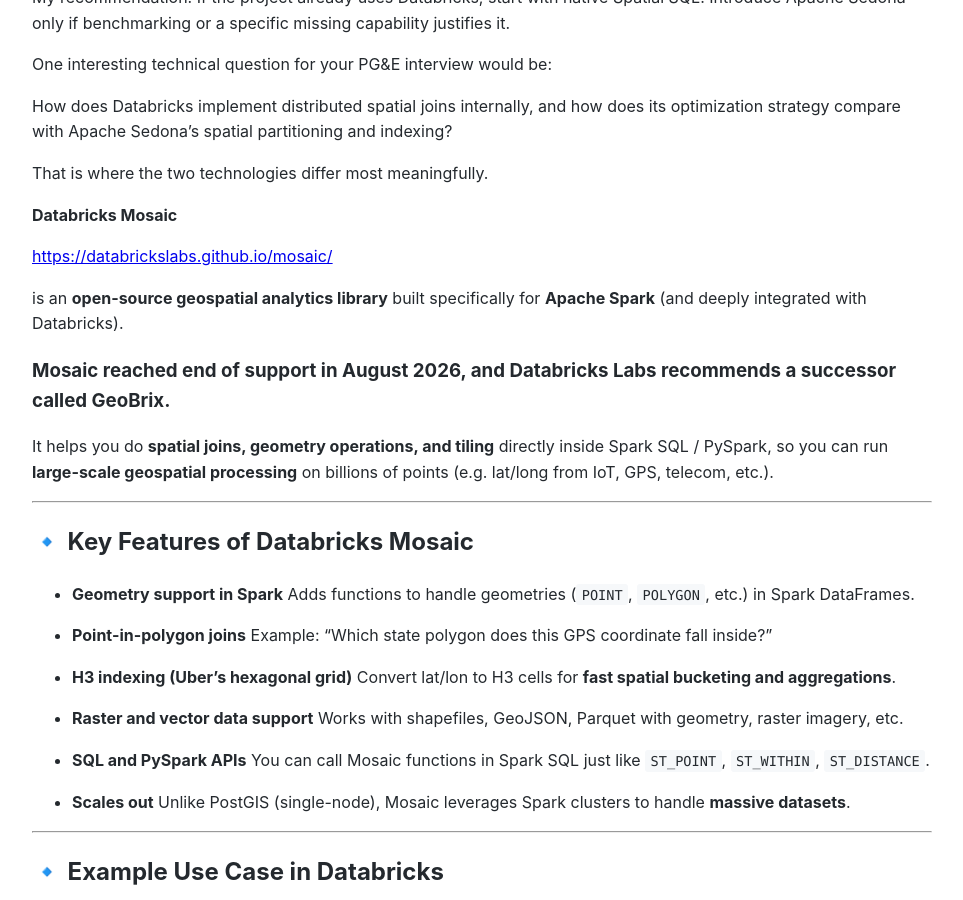
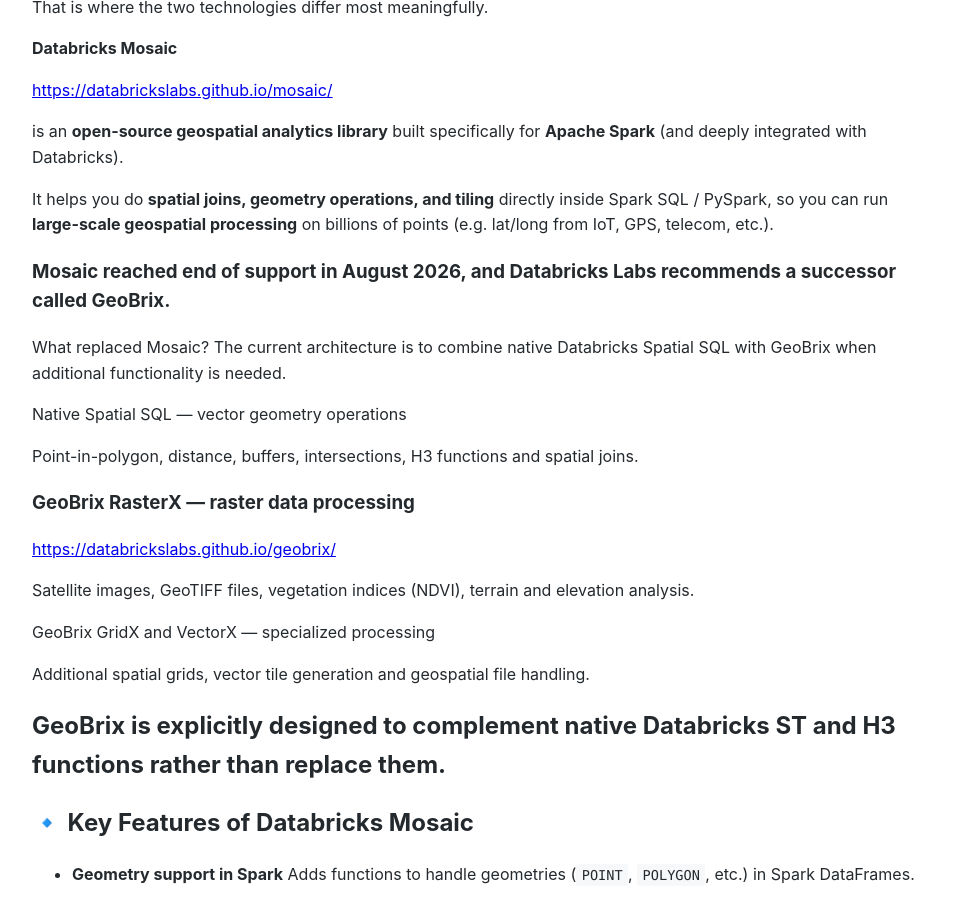
Before and after one commit to Michael-Lubinsky/michael-lubinsky.github.com, a Jekyll site: the page built from geo/databricks_spatial.md, in a window 1280 px wide and 900 px high, scrolled down 2940 px. Shown: the whole window, without its empty margins (158-1121 px from the left). Built offline with Jekyll 4.4.1, drawn with Linux system fonts in a browser that asks for light colours; our own code applies the rules of GitHub Pages for plain Markdown files; some of the changed text lies outside the part shown.

Commit message:
Rename databricks_mosaic.md to databricks_spatial.md

````diff
--- a/geo/databricks_mosaic.md
+++ b/geo/databricks_spatial.md
@@ -53,7 +51,7 @@
 
 With native Databricks Spatial SQL, a conceptual query is:
 
-```
+```sql
 SELECT
     t.tree_id,
     p.line_id,
@@ -67,7 +65,7 @@
 
 Apache Sedona can express essentially the same operation:
 
-```
+```sql
 SELECT
     t.tree_id,
     p.line_id
@@ -125,7 +121,6 @@
 Apache Sedona
 
 
-
 My recommendation: If the project already uses Databricks, start with native Spatial SQL. Introduce Apache Sedona only if benchmarking or a specific missing capability justifies it.
 
 One interesting technical question for your PG&E interview would be:
@@ -141,11 +136,37 @@
 
  is an **open-source geospatial analytics library** built specifically for **Apache Spark** (and deeply integrated with Databricks).
 
+It helps you do **spatial joins, geometry operations, and tiling** directly inside Spark SQL / PySpark, so you can run **large-scale geospatial processing** on billions of points (e.g. lat/long from IoT, GPS, telecom, etc.).
 
 ### Mosaic reached end of support in August 2026, and Databricks Labs recommends a successor called GeoBrix.
 
-It helps you do **spatial joins, geometry operations, and tiling** directly inside Spark SQL / PySpark, so you can run **large-scale geospatial processing** on billions of points (e.g. lat/long from IoT, GPS, telecom, etc.).
 
+
+
+What replaced Mosaic?
+The current architecture is to combine native Databricks Spatial SQL with GeoBrix when additional functionality is needed.
+
+Native Spatial SQL — vector geometry operations
+
+Point-in-polygon, distance, buffers, intersections, H3 functions and spatial joins.
+
+### GeoBrix RasterX — raster data processing
+<https://databrickslabs.github.io/geobrix/>
+
+
+
+Satellite images, GeoTIFF files, vegetation indices (NDVI), terrain and elevation analysis.
+
+
+
+
+GeoBrix GridX and VectorX — specialized processing
+
+Additional spatial grids, vector tile generation and geospatial file handling.
+
+
+
+GeoBrix is explicitly designed to complement native Databricks ST and H3 functions rather than replace them.
 ---
 
 ## 🔹 Key Features of Databricks Mosaic
````
Also changed, not shown: other parts of geo/databricks_spatial.md (+0 -4 lines).
